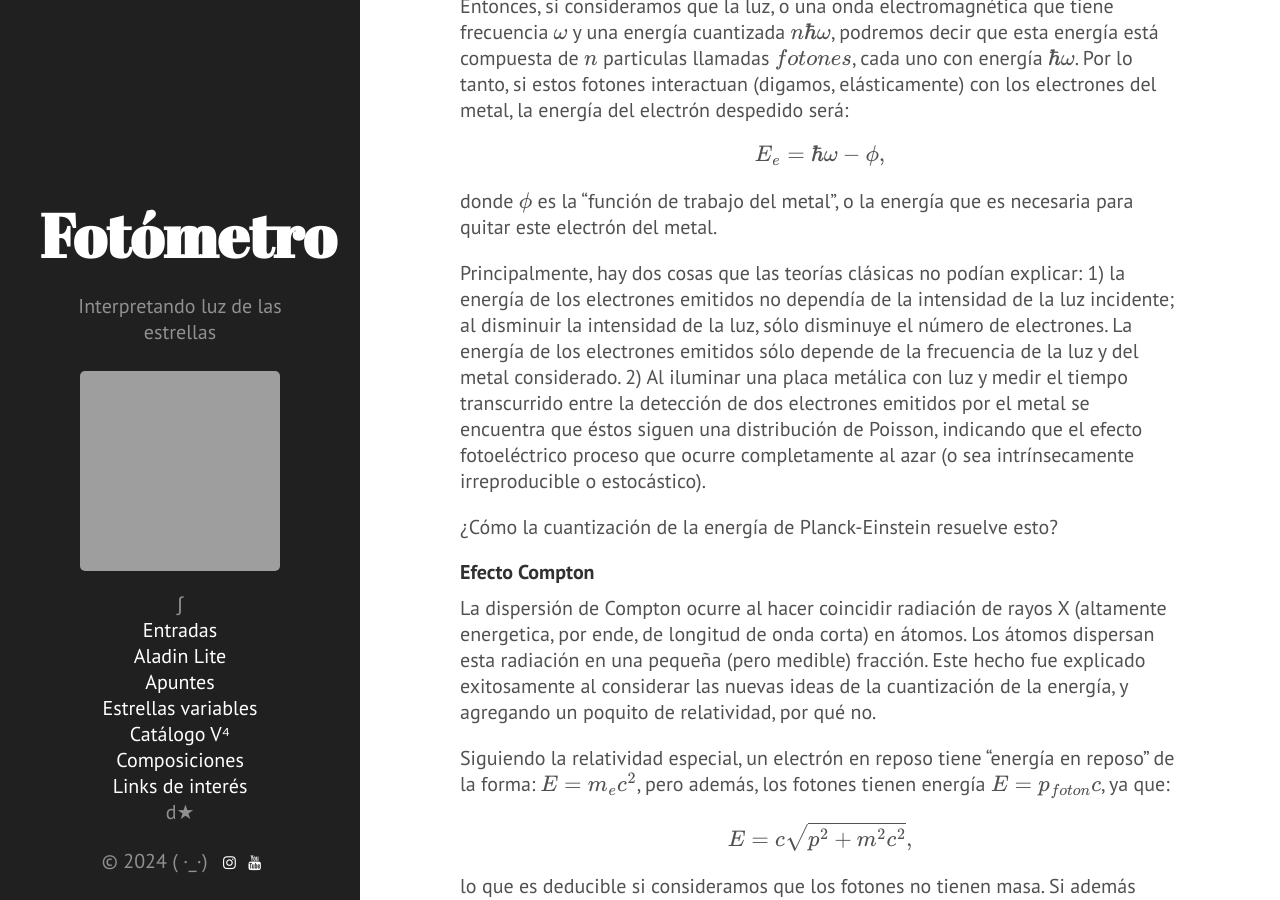
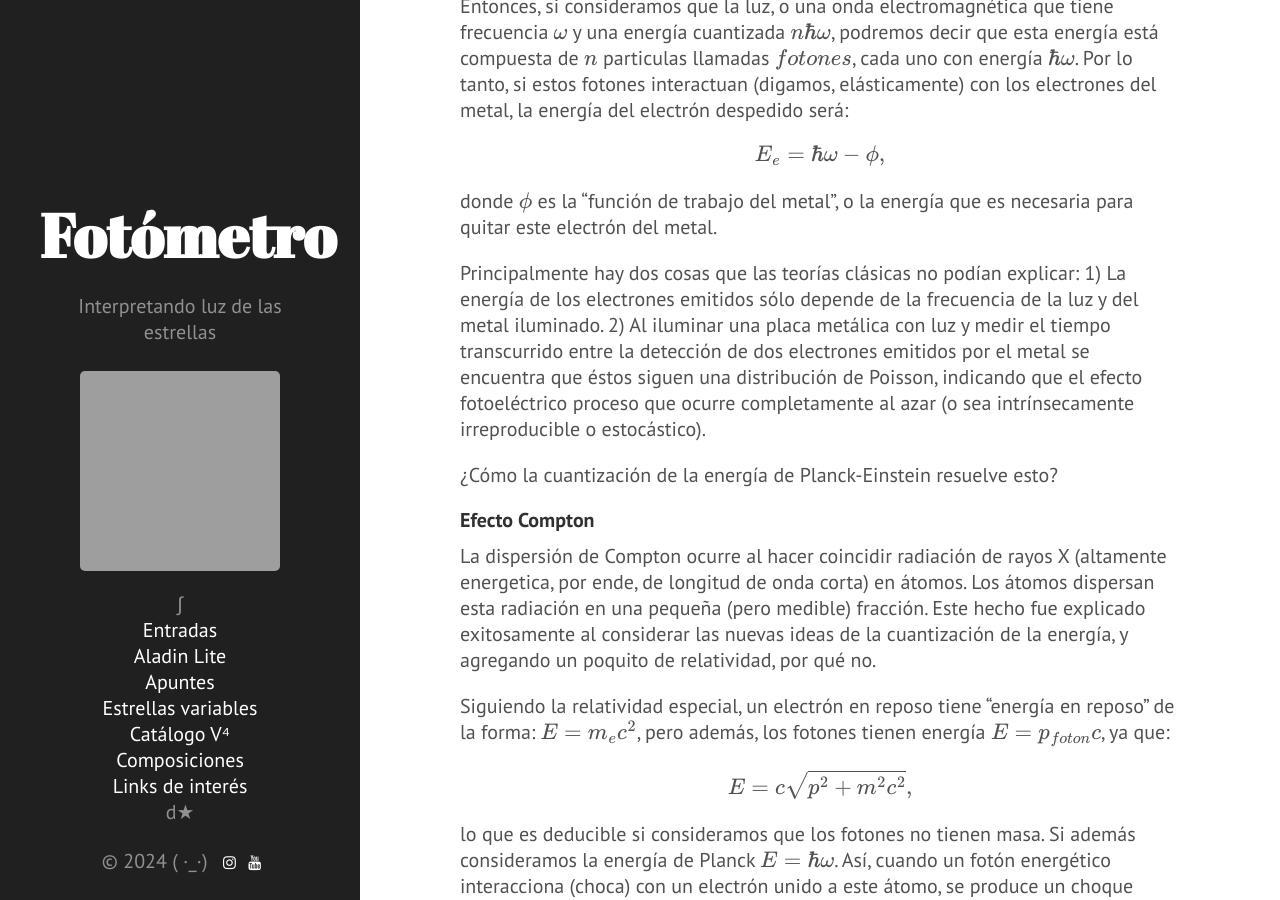
Before and after one commit to nicomedinap/nicomedinap.github.io, a Jekyll site: the page built from apuntes/FisicaDeFronteras/Elementos_mecanica_cuantica.md, in a window 1280 px wide and 900 px high, scrolled down 3083 px. Built offline with Jekyll 4.4.1, drawn with Linux system fonts in a browser that asks for light colours; formulas are drawn with MathJax 3; a script that is not in the unit is left out; some of the changed text lies outside the part shown; grey boxes are pictures that could not be loaded.

Commit message:
Update Elementos_mecanica_cuantica.md

```diff
--- a/apuntes/FisicaDeFronteras/Elementos_mecanica_cuantica.md
+++ b/apuntes/FisicaDeFronteras/Elementos_mecanica_cuantica.md
@@ -96,7 +96,9 @@ $$
 
 donde $\phi$ es la "función de trabajo del metal", o la energía que es necesaria para quitar este electrón del metal.
 
-Principalmente, hay dos cosas que las teorías clásicas no podían explicar: 1) la energía de los electrones emitidos no dependía de la intensidad de la luz incidente; al disminuir la intensidad de la luz, sólo disminuye el número de electrones. La energía de los electrones emitidos sólo depende de la frecuencia de la luz y del metal considerado. 2) Al iluminar una placa metálica con luz y medir el tiempo transcurrido entre la detección de dos electrones emitidos por el metal se encuentra que éstos siguen una distribución de Poisson, indicando que el efecto fotoeléctrico proceso que ocurre completamente al azar (o sea intrínsecamente irreproducible o estocástico).
+Principalmente  hay dos cosas que las teorías clásicas no podían explicar:
+1) La energía de los electrones emitidos sólo depende de la frecuencia de la luz y del metal iluminado.
+2) Al iluminar una placa metálica con luz y medir el tiempo transcurrido entre la detección de dos electrones emitidos por el metal se encuentra que éstos siguen una distribución de Poisson, indicando que el efecto fotoeléctrico proceso que ocurre completamente al azar (o sea intrínsecamente irreproducible o estocástico).
 
 ¿Cómo la cuantización de la energía de Planck-Einstein resuelve esto?
 
@@ -133,7 +135,7 @@ $R_H$ es la constante de Rydberg para el hidrógeno, y $n_1, n_2$ son enteros ta
 
 En 1913, y luego de varios intentos por desvelar los secretos del átomo, Niels Bohr propuso su modelo atómico, incluyendo las ideas de la energía cuantizada, el cual se basa en tres postulados:
 
-1.) Los electrones describen órbitas circulares en torno al núcleo del átomo sin irradiar energía. \\
+1.) Los electrones describen órbitas circulares en torno al núcleo del átomo sin irradiar energía.
 
 2.) Las únicas órbitas permitidas para un electrón son aquellas para las cuales el [momento angular](https://es.wikipedia.org/wiki/Momento_angular){:target="_blank"} $L$ del electrón está cuantizado, es decir, es un múltiplo entero de $\hbar$ de la forma:
 
```
